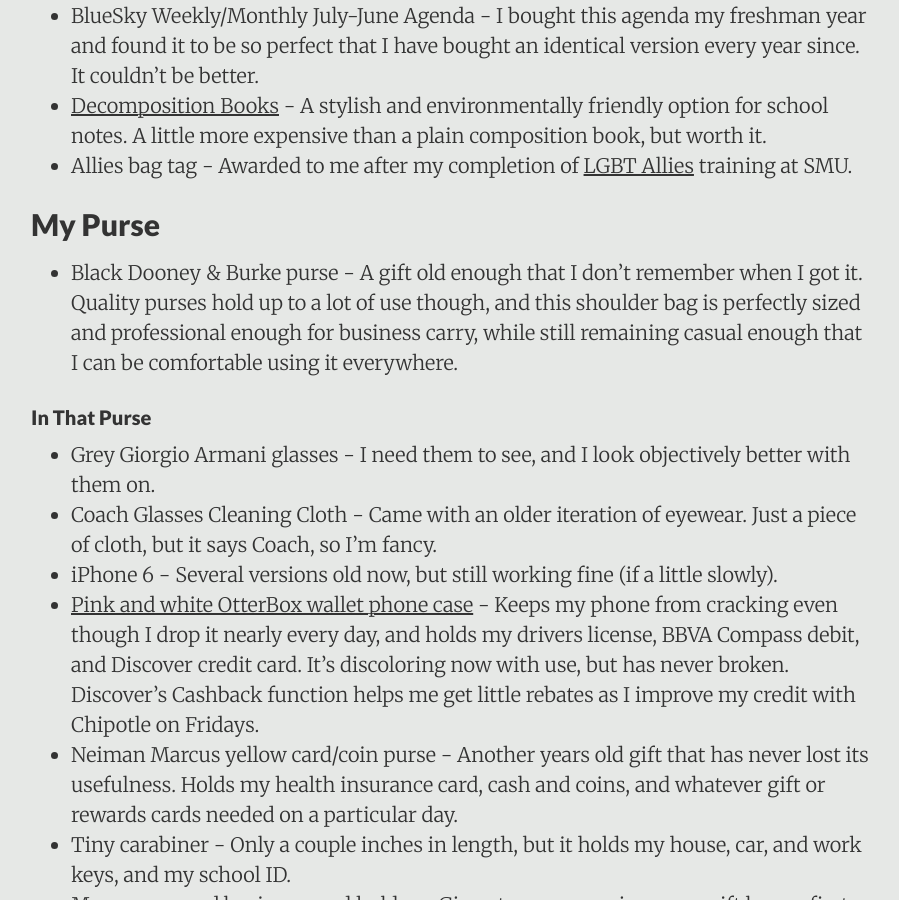
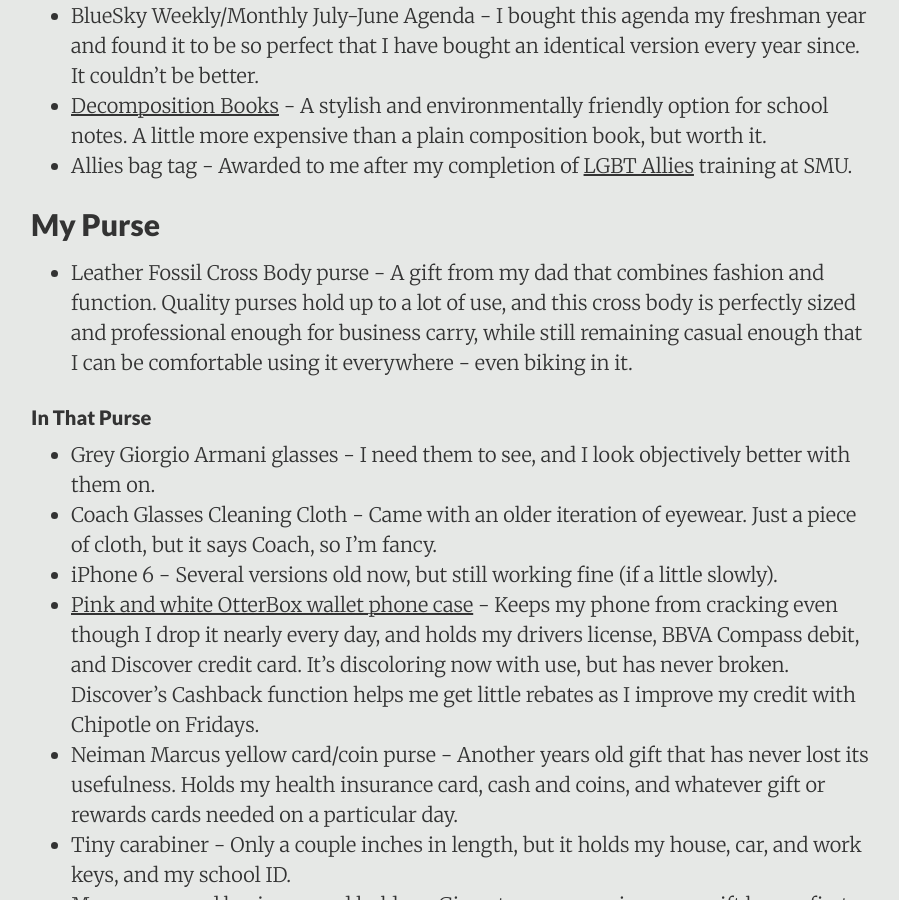
Before and after one commit to DestinyRoseMurphy/DestinyRoseMurphy.github.io, a Jekyll site: the page built from _posts/2017-10-19-Things-I-Kept.md, in a window 1280 px wide and 900 px high, scrolled down 2448 px. Shown: the whole window, without its empty margins (189-1088 px from the left). Built offline with Jekyll 4.4.1, drawn with Linux system fonts in a browser that asks for light colours.

Commit message:
Updated things and writing blurb

```diff
--- a/_posts/2017-10-19-Things-I-Kept.md
+++ b/_posts/2017-10-19-Things-I-Kept.md
@@ -63,7 +63,7 @@ This list was compiled January 11th, 2018. It's the first iteration of this post
 
 ## <a name="Purse"></a> My Purse
 
-* Black Dooney & Burke purse - A gift old enough that I don't remember when I got it. Quality purses hold up to a lot of use though, and this shoulder bag is perfectly sized and professional enough for business carry, while still remaining casual enough that I can be comfortable using it everywhere.
+* Leather Fossil Cross Body purse - A gift from my dad that combines fashion and function. Quality purses hold up to a lot of use, and this cross body is perfectly sized and professional enough for business carry, while still remaining casual enough that I can be comfortable using it everywhere - even biking in it.
 
 #### In That Purse
 
```
Also changed, not shown: _posts/2017-10-16-Things-I've-Written-Elsewhere.md (+1 -1 lines).
